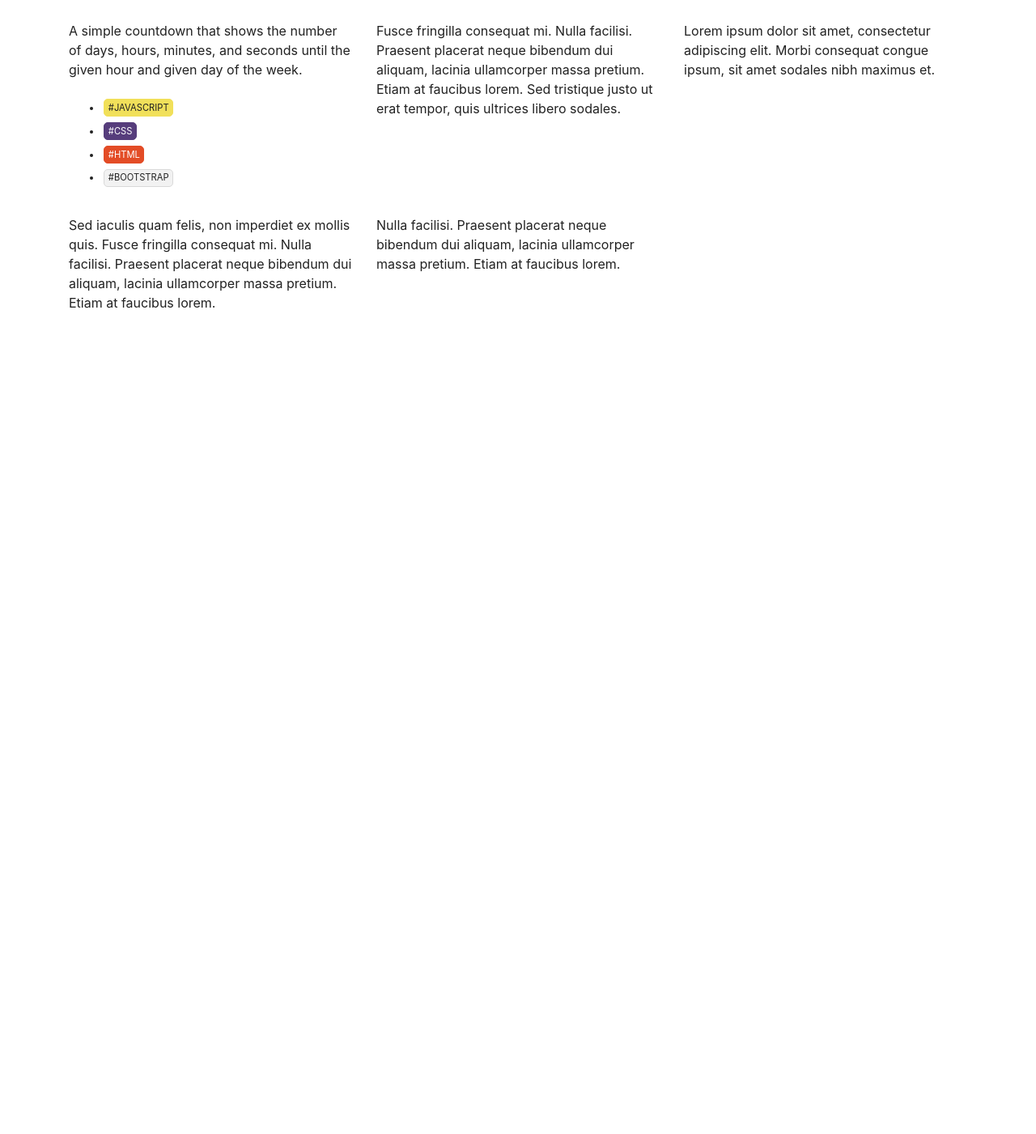
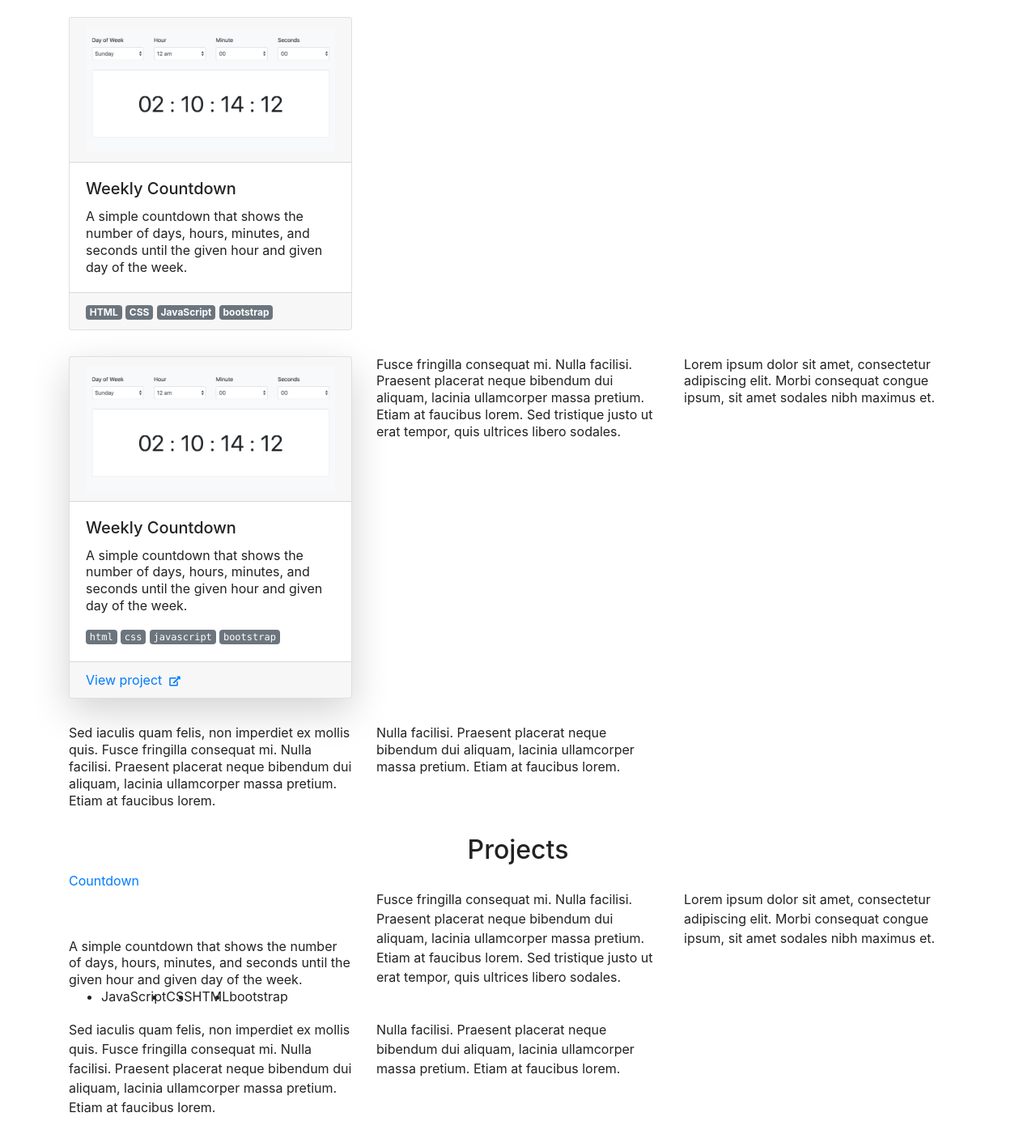
Before and after one commit to kiyunkim/kiyunkim.github.io, a plain HTML site: page index.html in a window 1280 px wide. Shown: the part 841-2242 px from the top of the page at 81% size. Before the commit the page ends 1248 px from the top, so only its background shows below. Drawn offline with Linux system fonts and the light colour scheme.

Commit message:
projects into bootstrap cards

```diff
--- a/css/_mixins.scss
+++ b/css/_mixins.scss
@@ -2,17 +2,12 @@
 /* ------------------------------------
   Mixins
 ------------------------------------ */
-
 @mixin tag($highlight-color, $text-color:$black) {
   color: $text-color;
   border-color: $highlight-color;
   background: $highlight-color;
 }
-@mixin border-radius($radius) {
-  -webkit-border-radius: $radius;
-  -moz-border-radius: $radius;
-  border-radius: $radius;
-}
+
 @mixin box-sizing($var) {
   -webkit-box-sizing: $var;
   -moz-box-sizing: $var;
--- a/css/style.scss
+++ b/css/style.scss
@@ -10,18 +10,6 @@ body {
   font-family: $body-font;
   color: $font-color;
 }
-.flexbox {
-  display: -webkit-box;
-  display: -ms-flexbox;
-  display: flex;
-  -ms-flex-wrap: wrap;
-  flex-wrap: wrap;
-  -webkit-box-align: center;
-  -ms-flex-align: center;
-  align-items: center;
-  -ms-flex-line-pack: center;
-  align-content: center;
-}
 
 /* ------------------------------------
   Header
@@ -29,12 +17,7 @@ body {
 .header {
   background: $accent-color;
 }
-.main {
-  padding: 0 3%;
-  height: 100vh;
-  overflow: hidden;
-}
-.title {
+.header .title {
   margin: 0;
   width: 100%;
   position: relative;
@@ -79,8 +62,6 @@ body {
     display: inline-block;
   }
 }
-
-
 @media screen and (min-width: $bp-small) {
   body {
     font-size: $font-size - 2;
@@ -130,16 +111,13 @@ body {
   grid-area: subtitle;
 }
 /* individual projects */
-.project {
-  margin: 0 auto 1em;
-}
+
 .project-link {
   color: $white;
   position: relative;
   display: table;
   width: 100%;
   background: $black;
-  @include box-sizing(border-box);
   &::before {
     content: '';
     position: absolute;
@@ -152,19 +130,6 @@ body {
   &:hover::before {
    // background-color: rgba(0,0,0,0.4);
   }
-  .project-title {
-    position: absolute;
-    width: 100%;
-    top: 50%;
-    margin-top: -1.3em;
-    font-size: 1.3em;
-    @include transition(all .8s ease);
-    text-shadow: 0 0 10px rgba(0,0,0,0.6);
-    opacity: 0;
-  }
-  &:hover .project-title {
-    opacity: 1;
-  }
   img {
     display: block;
     @include transition(all .8s ease);
@@ -173,13 +138,14 @@ body {
     opacity: .3;
   }
 }
+
 .project-desc {
   font-size: 1em;
   line-height: 1.5;
   margin: 1.3em 0;
 }
 .tags {
-  font-size: .7em;
+  /* font-size: .7em;
   margin: 1em 0;
   a {
     text-transform: uppercase;
@@ -191,7 +157,6 @@ body {
     @include transition(all .1s ease);
     background-color: lighten($grey, 15%);
     border: 1px solid lighten($grey, 5%);
-    @include border-radius(5px);
     &::before {
       content: '#';
     }
@@ -207,7 +172,7 @@ body {
     &:hover {
       @include tag(transparent);
     }
-  }
+  } */
 }
 
 /* ------------------------------------
--- a/index.html
+++ b/index.html
@@ -19,6 +19,7 @@
   <meta name="viewport" content="width=device-width, initial-scale=1.0">
   <link rel="shortcut icon" type="image/png" href="images/logo.png" />
   <link rel="stylesheet" type="text/css" href="lib/bootstrap.min.css">
+  <link rel="stylesheet" href="https://use.fontawesome.com/releases/v5.7.1/css/all.css">
   <link rel="stylesheet" type="text/css" href="css/style.min.css">
 </head>
 
@@ -36,14 +37,78 @@
 
   <main id="projects" class="row">
     <div class="container">
-      <h2 class="h2">Projects</h2>
+      <h2 class="h2 text-center">Projects</h2>
+      <section class="row align-content-between">
+        <article class="col-4 my-3">
+          <div class="project card">
+          <a class="card-header" href="/countdown">
+            <img src="images/countdown.png" width="100%" alt="">
+          </a>
+          <div class="card-body">
+            <h3 class="card-title h5">Weekly Countdown</h3>
+            <p class="card-text">A simple countdown that shows the number of days, hours, minutes, and seconds until the given hour and given day of the&nbsp;week.</p>
+          </div>
+          <ul class="card-footer list-unstyled list-inline m-0">
+            <li class="list-inline-item m-0"><a href="#" class="badge badge-secondary" data-href="html">HTML</a></li>
+            <li class="list-inline-item m-0"><a href="#" class="badge badge-secondary" data-href="css">CSS</a></li>
+            <li class="list-inline-item m-0"><a href="#" class="badge badge-secondary" data-href="js">JavaScript</a></li>
+            <li class="list-inline-item m-0"><a href="#" class="badge badge-secondary" data-href="bootstrap">bootstrap</a></li>
+          </ul>
+          </div>
+        </article>
+        <article class="col-4 my-3"></article>
+        <article class="col-4 my-3"></article>
+        <article class="col-4 my-3">
+          <div class="project card shadow-lg">
+            <a class="card-header" href="/countdown">
+              <img src="images/countdown.png" width="100%" alt="">
+            </a>
+            <div class="card-body">
+              <h3 class="card-title h5">Weekly Countdown</h3>
+              <p class="card-text">A simple countdown that shows the number of days, hours, minutes, and seconds until the given hour and given day of the&nbsp;week.</p>
+              <ul class="tags list-unstyled list-inline m-0">
+                <li class="list-inline-item m-0 text-lowercase text-monospace"><a href="#" class="badge badge-secondary font-weight-normal" data-href="html">html</a></li>
+                <li class="list-inline-item m-0 text-lowercase text-monospace"><a href="#" class="badge badge-secondary font-weight-normal" data-href="css">css</a></li>
+                <li class="list-inline-item m-0 text-lowercase text-monospace"><a href="#" class="badge badge-secondary font-weight-normal" data-href="js">JavaScript</a></li>
+                <li class="list-inline-item m-0 text-lowercase text-monospace"><a href="#" class="badge badge-secondary font-weight-normal" data-href="bootstrap">bootstrap</a></li>
+              </ul>
+            </div>
+            <a href="/countdown" class="card-footer text-decoration-none">View project &nbsp;<i class="fas fa-xs fa-external-link-alt"></i></a>
+          </div>
+        </article>
+        <article class="col-4 my-3">
+          <a class="" href="#">
+          </a>
+          <p class="">Fusce fringilla consequat mi. Nulla facilisi. Praesent placerat neque bibendum dui aliquam, lacinia ullamcorper massa pretium. Etiam at faucibus lorem. Sed tristique justo ut erat tempor, quis ultrices libero sodales.</p>
+        </article>
+        <article class="col-4 my-3">
+          <a class="" href="#">
+          </a>
+          <p class="">Lorem ipsum dolor sit amet, consectetur adipiscing elit. Morbi consequat congue ipsum, sit amet sodales nibh maximus et.</p>
+        </article>
+        <article class="col-4 my-3">
+          <a class="" href="#">
+          </a>
+          <p class="">Sed iaculis quam felis, non imperdiet ex mollis quis. Fusce fringilla consequat mi. Nulla facilisi. Praesent placerat neque bibendum dui aliquam, lacinia ullamcorper massa pretium. Etiam at faucibus lorem.</p>
+        </article>
+        <article class="col-4 my-3">
+          <a class="" href="#">
+          </a>
+          <p class="">Nulla facilisi. Praesent placerat neque bibendum dui aliquam, lacinia ullamcorper massa pretium. Etiam at faucibus lorem.</p>
+        </article>
+        <article class="col-4 my-3"></article>
+      </section>
+    </div>
+  </main>
+
+  <main id="projects" class="row">
+    <div class="container">
+      <h2 class="h2 text-center">Projects</h2>
       <section class="row align-content-between">
         <article class="col">
-          <a class="project-link" href="/countdown">
-            <h3 class="project-title">Countdown</h3>
-          </a>
-          <p class="project-desc">A simple countdown that shows the number of days, hours, minutes, and seconds until the given hour and given day of the&nbsp;week.</p>
-          <ul class="tags">
+          <a class="project-title row m-0 h-50" href="/countdown">Countdown</a>
+          <p class="row m-0">A simple countdown that shows the number of days, hours, minutes, and seconds until the given hour and given day of the&nbsp;week.</p>
+          <ul class="row m-0">
             <li><a data-href="js">JavaScript</a></li>
             <li><a data-href="css">CSS</a></li>
             <li><a data-href="html">HTML</a></li>
```
Also changed, not shown: css/style.min.css, images/countdown.png (added).
